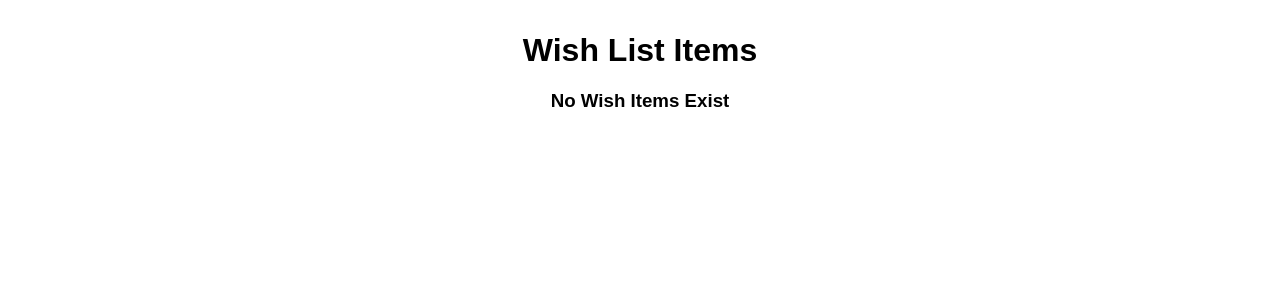
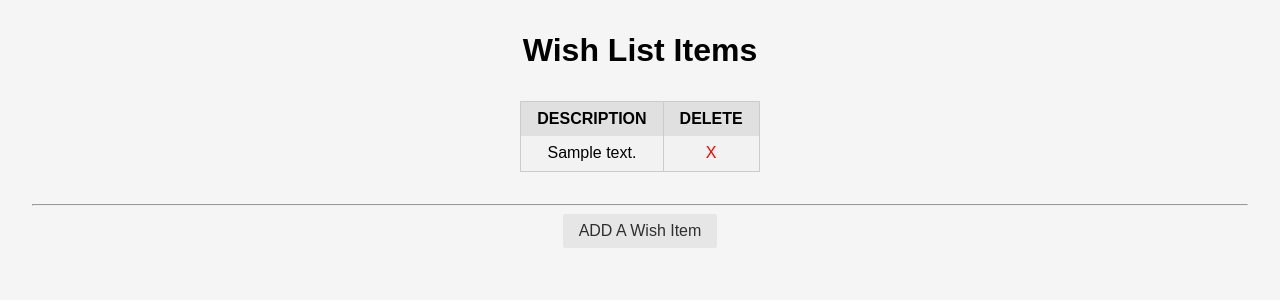
Before and after one commit to koashima/wishlist, a Django app: template main_app/templates/main_app/item_list.html in a window 1280 px wide. Shown: the top 300 px of the page. Run offline with Django 3.2, Linux system fonts and the light colour scheme; the template is opened without the code that fills it: most values are stand-ins (such as "Sample title", 1, 10 or a date in 2020); some libraries are stand-ins or nearby versions.

Commit message:
Adds functionality to add item and display item in list

```diff
--- a/main_app/models.py
+++ b/main_app/models.py
@@ -1,4 +1,8 @@
 from django.db import models
+from django.urls import reverse
 
 class Item(models.Model):
     description = models.CharField(max_length=100)
+
+    def get_absolute_url(self):
+        return reverse('wishlist_index')
--- a/main_app/static/main_app/css/style.css
+++ b/main_app/static/main_app/css/style.css
@@ -1,4 +1,15 @@
 body {
+  background-color: whitesmoke;
+  justify-content: center;
   text-align: center;
   margin: 2rem;
 }
+
+table {
+  margin: 2rem auto;
+}
+
+table a {
+  color: red;
+  text-decoration: none;
+}
--- /dev/null
+++ b/main_app/templates/base.html
@@ -0,0 +1,17 @@
+{% load static %}
+
+<!DOCTYPE html>
+<html lang="en">
+<head>
+  <meta charset="UTF-8">
+  <meta name="viewport" content="width=device-width, initial-scale=1.0">
+  <link rel="stylesheet" href="https://unpkg.com/purecss@1.0.0/build/pure-min.css" integrity="sha384-nn4HPE8lTHyVtfCBi5yW9d20FjT8BJwUXyWZT9InLYax14RDjBj46LmSztkmNP9w" crossorigin="anonymous">
+  <link rel="stylesheet" href="{% static 'main_app/css/style.css' %} ">
+  <title>Wish List Items</title>
+</head>
+<body>
+  {% block content %}
+
+  {% endblock %}
+</body>
+</html>
--- a/main_app/templates/main_app/item_list.html
+++ b/main_app/templates/main_app/item_list.html
@@ -1,21 +1,28 @@
-{% load static %}
+{% extends 'base.html' %}
 
-<!DOCTYPE html>
-<html lang="en">
-<head>
-  <meta charset="UTF-8">
-  <meta name="viewport" content="width=device-width, initial-scale=1.0">
-  <link rel="stylesheet" href="https://unpkg.com/purecss@1.0.0/build/pure-min.css" integrity="sha384-nn4HPE8lTHyVtfCBi5yW9d20FjT8BJwUXyWZT9InLYax14RDjBj46LmSztkmNP9w" crossorigin="anonymous">
-  <link rel="stylesheet" href="{% static 'main_app/css/style.css' %} ">
-  <title>Wish List Items</title>
-</head>
-<body>
-  <h1>Wish List Items</h1>
+{% block content %}
+<h1>Wish List Items</h1>
+  {% if item_list %}
 
-{% if item_list %}
-
-{% else %}
-  <h3>No Wish Items Exist</h3>
-{% endif %}
-</body>
-</html>
+    <table class="pure-table pure-table-striped">
+      <thead>
+        <tr>
+          <th>DESCRIPTION</th>
+          <th>DELETE</th>
+        </tr>
+      </thead>
+      <tbody>
+        {% for item in item_list %}
+          <tr>
+            <td> {{ item.description }} </td>
+            <td><a href="">X</a></td>
+          </tr>
+        {% endfor %}
+      </tbody>
+    </table>
+  {% else %}
+    <h3>No Wish Items Exist</h3>
+  {% endif %}
+    <hr>
+    <a href="{% url 'wish_create' %}" class="pure-button">ADD A Wish Item</a>
+{% endblock %}
--- a/main_app/urls.py
+++ b/main_app/urls.py
@@ -4,4 +4,5 @@ from . import views
 
 urlpatterns = [
     path('', views.WishList.as_view(), name='wishlist_index'),
+    path('create/', views.WishCreate.as_view(), name='wish_create')
 ]
```
Also changed, not shown: main_app/templates/main_app/item_form.html (added, +14 -0 lines), main_app/views.py (+9 -0 lines).
